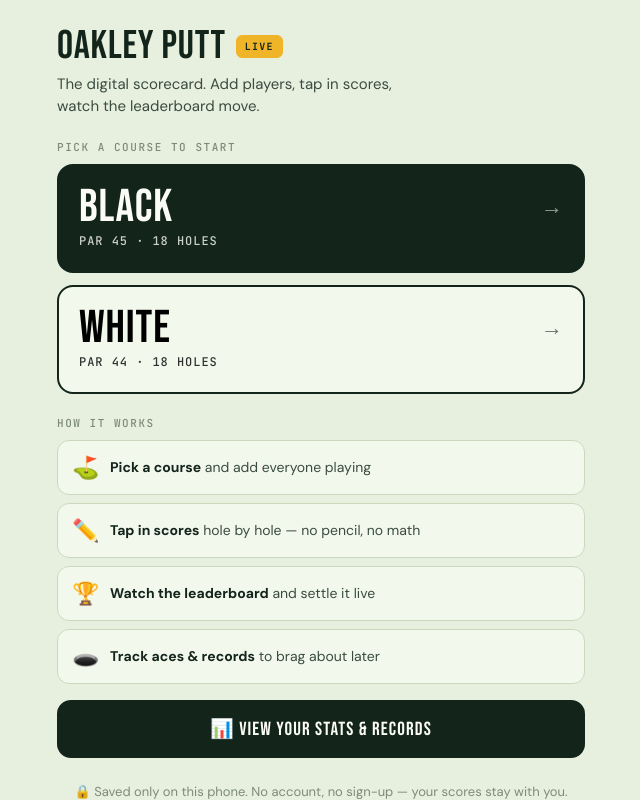
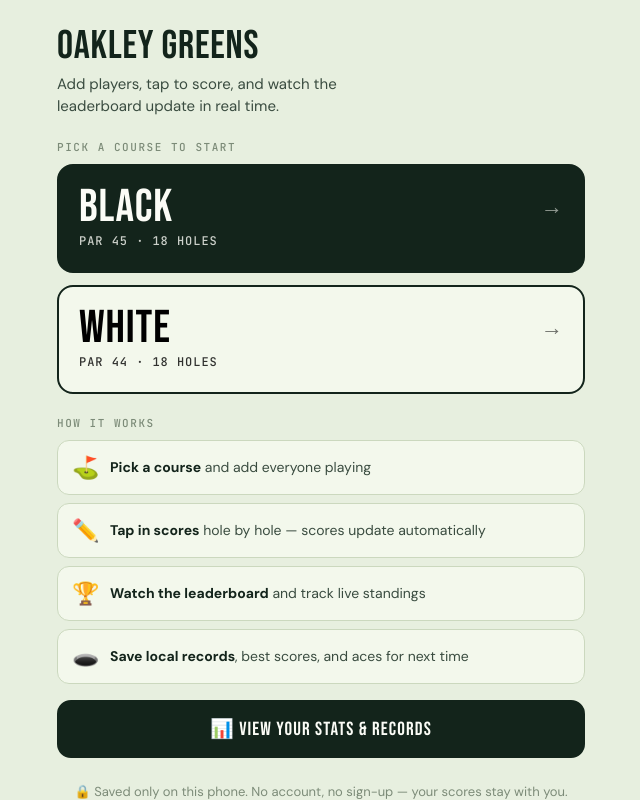
Before and after one commit to razorbladesports/oakley-putt, a React (Vite) app: page / in a window 1280 px wide. Shown: the whole page, without its empty margins (319-959 px from the left). Built offline with nearby package versions, Linux system fonts and the light colour scheme.

Commit message:
Update App.jsx

```diff
--- a/src/App.jsx
+++ b/src/App.jsx
@@ -621,12 +621,11 @@
       <div className="scroll pad">
         <header className="home-head">
           <div className="brand-row">
-            <span className="font-display brand">OAKLEY&nbsp;PUTT</span>
-            <span className="tag tag-live">LIVE</span>
+            <span className="font-display brand">OAKLEY&nbsp;GREENS</span>
           </div>
           <p className="lede">
-            The digital scorecard. Add players, tap in scores, watch the
-            leaderboard move.
+            Add players, tap to score, and watch the leaderboard update in real
+            time.
           </p>
         </header>
 
@@ -719,19 +718,20 @@
               <div className="how-step">
                 <span className="how-emoji">✏️</span>
                 <span className="how-text">
-                  <b>Tap in scores</b> hole by hole — no pencil, no math
+                  <b>Tap in scores</b> hole by hole — scores update
+                  automatically
                 </span>
               </div>
               <div className="how-step">
                 <span className="how-emoji">🏆</span>
                 <span className="how-text">
-                  <b>Watch the leaderboard</b> and settle it live
+                  <b>Watch the leaderboard</b> and track live standings
                 </span>
               </div>
               <div className="how-step">
                 <span className="how-emoji">🕳️</span>
                 <span className="how-text">
-                  <b>Track aces & records</b> to brag about later
+                  <b>Save local records</b>, best scores, and aces for next time
                 </span>
               </div>
             </div>
@@ -768,7 +768,7 @@
   return (
     <div className="screen">
       <header className="topbar">
-        <button className="linkbtn" onClick={onBack}>
+        <button className="nav-pill" onClick={onBack}>
           ← BACK
         </button>
         <span className="topbar-title font-display">WHO'S PLAYING?</span>
@@ -905,11 +905,21 @@
       {/* compact sticky header */}
       <header className="score-head">
         <div className="score-head-row">
-          <button className="home-link" onClick={onHome}>
+          <button className="nav-pill" onClick={onHome}>
             ← HOME
           </button>
-          <span className="course-pill font-mono">{course.label}</span>
-          <span className="hole-count font-mono">{currentHole + 1}/18</span>
+          <div
+            className={`course-badge ${
+              course.id === "black" ? "badge-black" : "badge-white"
+            }`}
+          >
+            <span className="course-badge-name font-display">
+              {course.label} COURSE
+            </span>
+            <span className="course-badge-sub font-mono">
+              Hole {currentHole + 1} of 18 · Par {par}
+            </span>
+          </div>
         </div>
         <div className="hole-line" key={currentHole}>
           <span className="font-display hole-big">HOLE {currentHole + 1}</span>
@@ -1271,7 +1281,7 @@
   return (
     <div className="screen">
       <header className="topbar">
-        <button className="home-link" onClick={onBack}>
+        <button className="nav-pill" onClick={onBack}>
           ← HOME
         </button>
         <span className="topbar-spacer" />
@@ -1649,19 +1659,27 @@
 /* ---------- scoring ---------- */
 .scoring{background:var(--bg);}
 .score-head{padding:calc(10px + env(safe-area-inset-top)) 16px 12px;background:var(--bg);border-bottom:1px solid var(--border);}
-.score-head-row{display:flex;align-items:center;justify-content:space-between;margin-bottom:8px;}
-.course-pill{font-size:11px;letter-spacing:.1em;padding:3px 9px;border:1.5px solid var(--border-strong);border-radius:6px;}
-.hole-count{font-size:13px;color:var(--ink-soft);letter-spacing:.05em;}
+.score-head-row{display:flex;align-items:center;justify-content:space-between;gap:10px;margin-bottom:8px;}
+.course-badge{display:flex;flex-direction:column;align-items:flex-end;gap:1px;text-align:right;
+  border:2px solid var(--border-strong);border-radius:11px;padding:6px 12px;}
+.course-badge-name{font-size:20px;line-height:.9;letter-spacing:.03em;}
+.course-badge-sub{font-size:10px;letter-spacing:.03em;}
+.badge-black{background:var(--ink);border-color:var(--ink);}
+.badge-black .course-badge-name{color:var(--surface-2);}
+.badge-black .course-badge-sub{color:rgba(251,252,246,.65);}
+.badge-white{background:var(--surface);}
+.badge-white .course-badge-name{color:var(--ink);}
+.badge-white .course-badge-sub{color:var(--muted);}
 .hole-line{display:flex;align-items:center;gap:11px;animation:pop .28s ease;}
 @keyframes pop{from{opacity:.3;transform:translateY(3px);}to{opacity:1;transform:none;}}
 .hole-big{font-size:46px;line-height:.85;color:var(--accent);}
 .par-badge{font-size:15px;letter-spacing:.05em;font-weight:700;color:var(--flag-ink);
   background:var(--flag);border:none;border-radius:9px;padding:5px 11px;}
 .hole-progress{margin-left:auto;font-size:12px;letter-spacing:.05em;color:var(--ink-soft);font-weight:700;}
-.home-link{background:var(--surface);border:2px solid var(--border-strong);border-radius:11px;
+.nav-pill{background:var(--surface);border:2px solid var(--border-strong);border-radius:11px;
   font-family:'JetBrains Mono',monospace;font-weight:700;font-size:14px;letter-spacing:.04em;
   color:var(--ink);padding:9px 14px;cursor:pointer;min-height:42px;}
-.home-link:active{transform:scale(.97);}
+.nav-pill:active{transform:scale(.97);}
 
 .score-scroll{padding:12px 16px 4px;}
 
```
